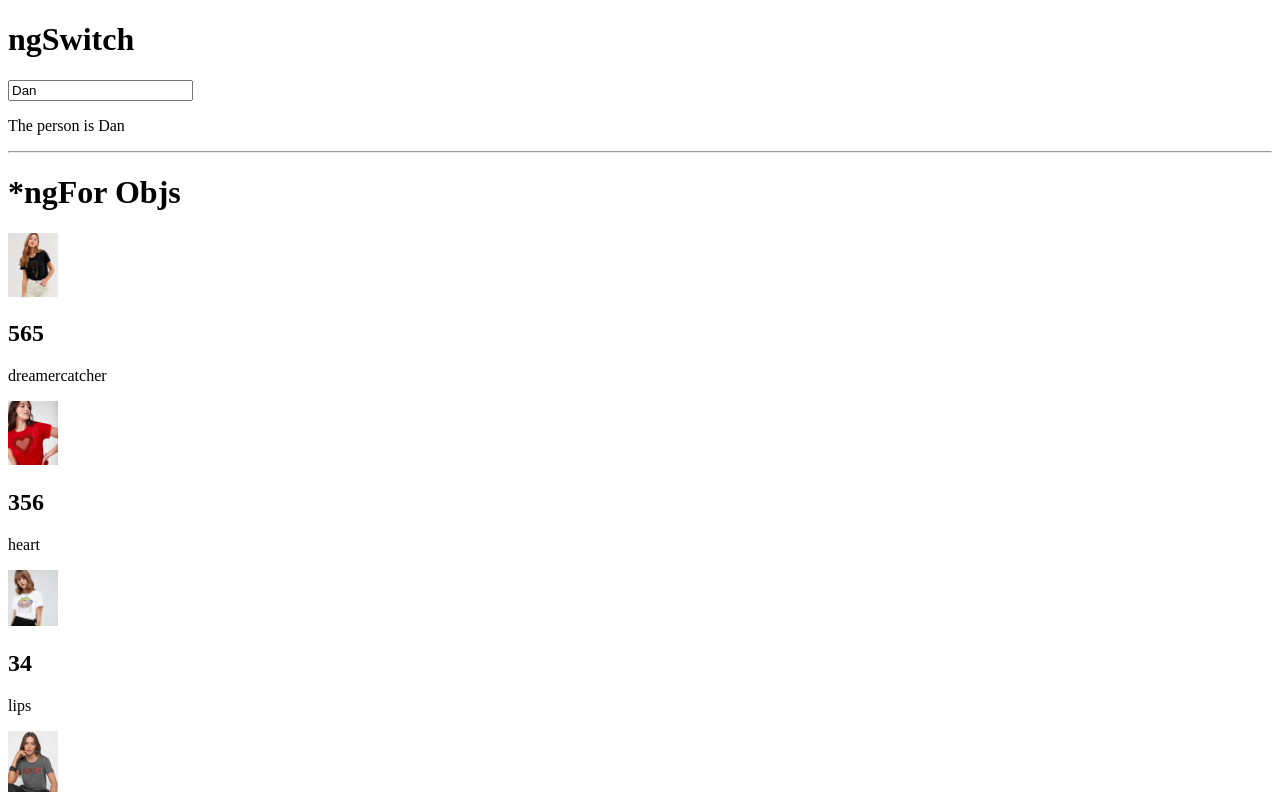
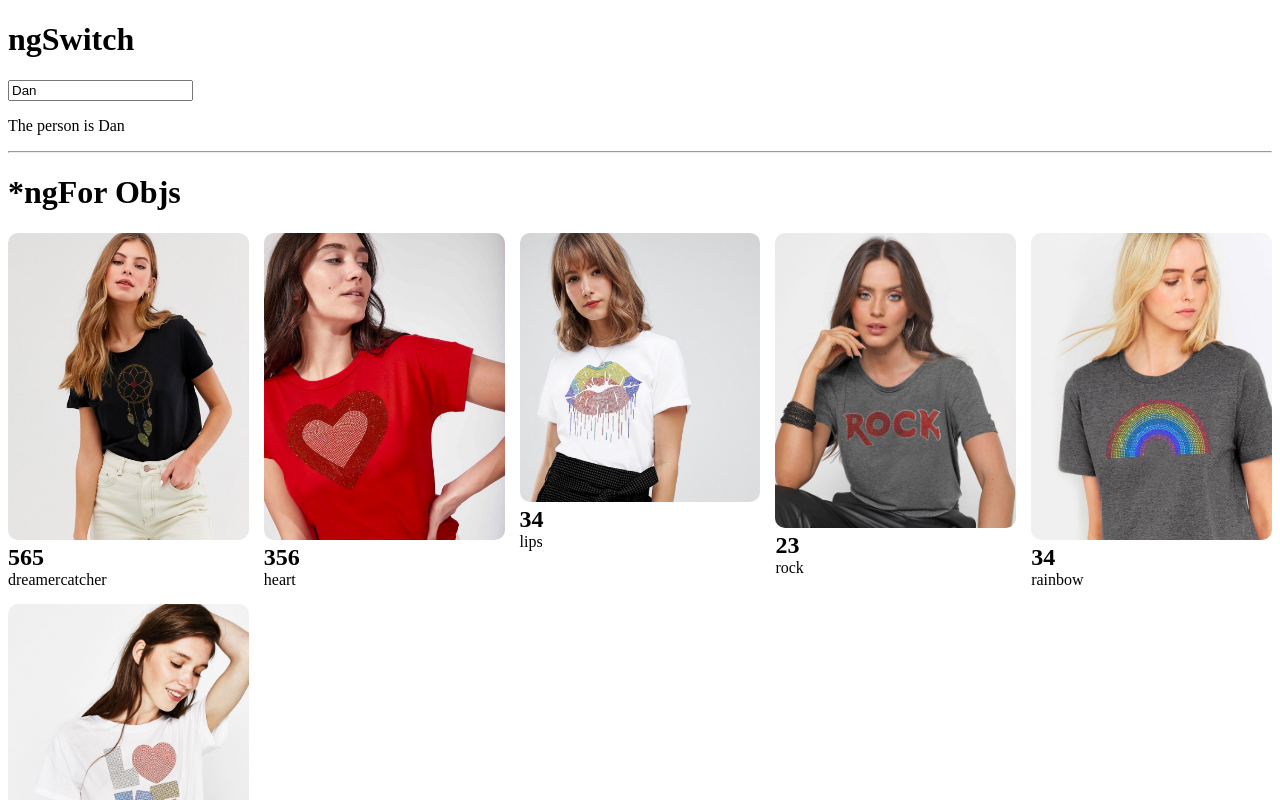
Before and after one commit to DanielSocorro/store, an Angular app: page / in a window 1280 px wide. Shown: the top 800 px of the page. Built offline with nearby package versions, Linux system fonts and the light colour scheme.

Commit message:
Angular - Structure  - Adding Styles

```diff
--- a/src/app/app.component.html
+++ b/src/app/app.component.html
@@ -13,7 +13,7 @@
 <p *ngSwitchDefault>No Match</p>
 <hr>
 <h1>*ngFor Objs</h1>
-<div>
+<div class="products--grid">
   <div *ngFor="let product of products">
     <img width="50" [src]="product.image" alt="image">
     <h2>{{ product.price }}</h2>
@@ -89,4 +89,4 @@
 
 <h3>Hello, I'm {{ name }} and I have {{ age }} years old</h3>
 <h2>this is my mac </h2>
-<img src={{img}} alt="image">
+<img width="100" src={{img}} alt="image">
--- a/src/app/app.component.scss
+++ b/src/app/app.component.scss
@@ -5,3 +5,23 @@
   background: green;
   color: white;
 }
+.products--grid {
+  display: flex;
+  flex-direction: column;
+  div {
+    img {
+      width: 100%;
+      border-radius: 10px;
+    }
+    h2, p {
+      margin: 0;
+    }
+  }
+}
+@media screen and (min-width: 40em){
+.products--grid {
+  display:  grid;
+  grid-template-columns: repeat(5, 1fr);
+  grid-gap: 15px;
+}
+}
```
